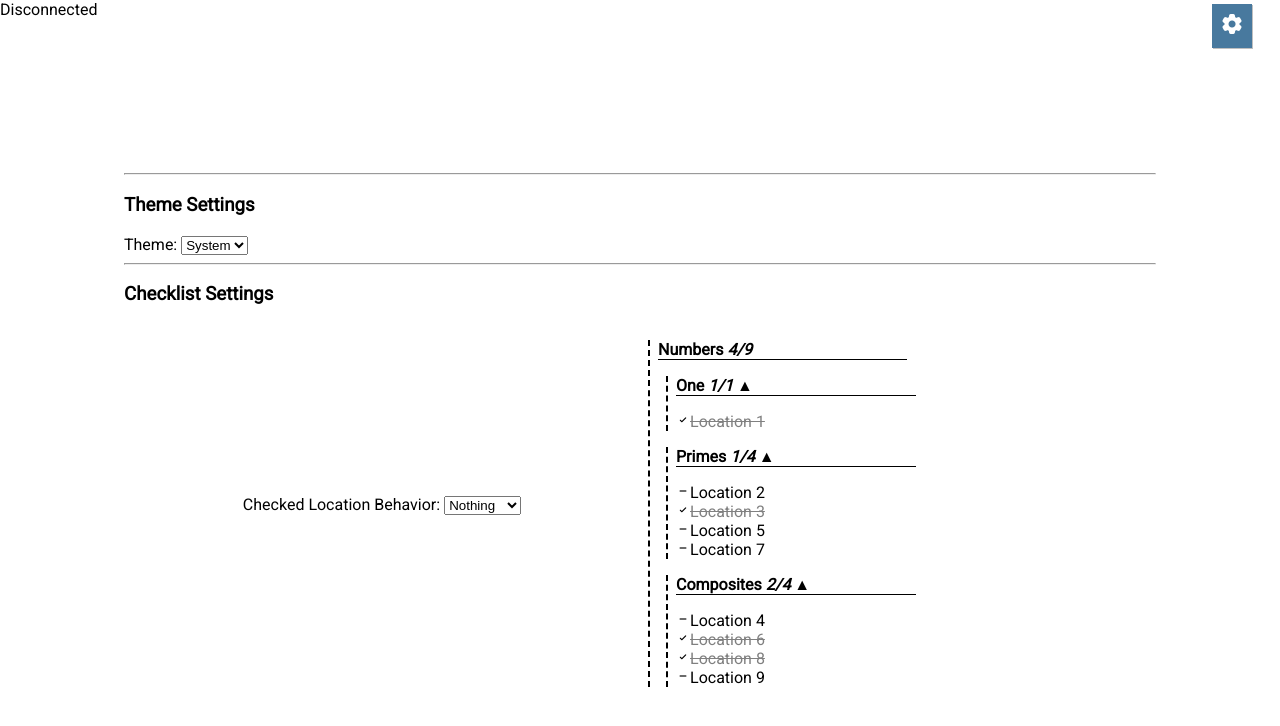
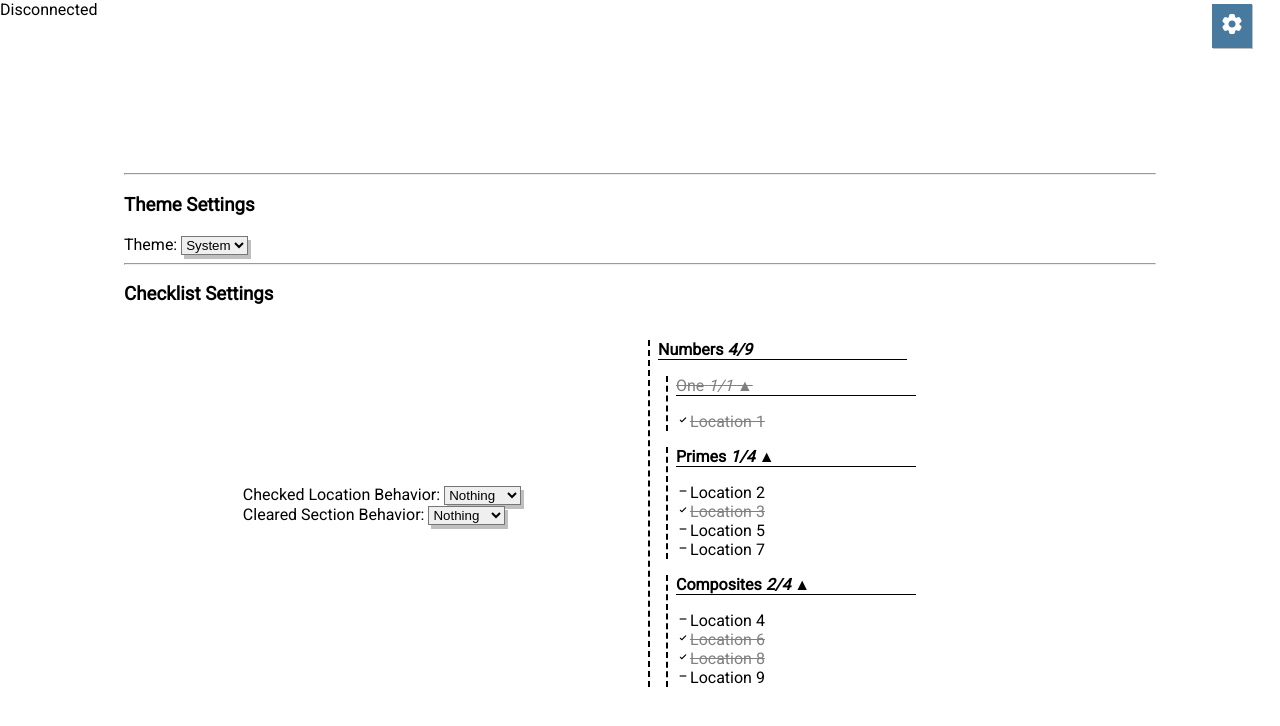
Before and after one commit to TreZc0/ap-tracker, a React (Create React App) app: page / in a window 1280 px wide. Both pictures are taken after a click on the button "settings". Shown: the top 726 px of the page. Built offline with nearby package versions, Linux system fonts and the light colour scheme; the HTML template or start-up script is replaced by a standard one; what archipelago.js would draw is missing.

Commit message:
Added option to change cleared section behavior, removed empty sections

```diff
--- a/src/components/OptionsScreen.js
+++ b/src/components/OptionsScreen.js
@@ -53,6 +53,9 @@ mockGroupManager.loadGroups({
     composite: {
         checks: ["Location 4", "Location 6", "Location 8", "Location 9"],
     },
+    tens: {
+        checks: [],
+    },
 });
 
 mockSectionManager.setConfiguration({
@@ -62,7 +65,7 @@ mockSectionManager.setConfiguration({
             type: null,
             groupKey: null,
             theme: "default",
-            children: ["one", "primes", "composites"],
+            children: ["one", "primes", "composites", "tens"],
         },
         one: {
             title: "One",
@@ -82,6 +85,13 @@ mockSectionManager.setConfiguration({
             title: "Composites",
             type: null,
             groupKey: "composite",
+            theme: "default",
+            children: null,
+        },
+        tens: {
+            title: "Tens",
+            type: null,
+            groupKey: "tens",
             theme: "default",
             children: null,
         },
@@ -105,6 +115,11 @@ const OptionsScreen = () => {
         "checkedLocationBehavior",
         "global"
     );
+    const clearedSectionBehavior = useOption(
+        optionManager,
+        "clearedSectionBehavior",
+        "global"
+    );
     const themeValue = useOption(optionManager, "theme", "global");
 
     return (
@@ -122,6 +137,7 @@ const OptionsScreen = () => {
                                         Theme:{" "}
                                     </label>
                                     <select
+                                        className="interactive"
                                         id={"global_theme"}
                                         value={themeValue ?? "system"}
                                         onChange={(event) => {
@@ -162,6 +178,7 @@ const OptionsScreen = () => {
                                                         Behavior:{" "}
                                                     </label>
                                                     <select
+                                                        className="interactive"
                                                         id={
                                                             "checked_location_behavior"
                                                         }
@@ -176,6 +193,50 @@ const OptionsScreen = () => {
                                                             if (value) {
                                                                 optionManager.setOptionValue(
                                                                     "checkedLocationBehavior",
+                                                                    "global",
+                                                                    value
+                                                                );
+                                                                optionManager.saveScope(
+                                                                    "global"
+                                                                );
+                                                            }
+                                                        }}
+                                                    >
+                                                        <option value="nothing">
+                                                            Nothing
+                                                        </option>
+                                                        <option value="separate">
+                                                            Separate
+                                                        </option>
+                                                        <option value="hide">
+                                                            Hide
+                                                        </option>
+                                                    </select>
+                                                    <br/>
+                                                    <label
+                                                        htmlFor={
+                                                            "cleared_section_behavior"
+                                                        }
+                                                    >
+                                                        Cleared Section
+                                                        Behavior:{" "}
+                                                    </label>
+                                                    <select
+                                                        className="interactive"
+                                                        id={
+                                                            "cleared_section_behavior"
+                                                        }
+                                                        value={
+                                                            clearedSectionBehavior ??
+                                                            "nothing"
+                                                        }
+                                                        onChange={(event) => {
+                                                            const value =
+                                                                event.target
+                                                                    .value;
+                                                            if (value) {
+                                                                optionManager.setOptionValue(
+                                                                    "clearedSectionBehavior",
                                                                     "global",
                                                                     value
                                                                 );
--- a/src/components/sectionComponents/SectionView.js
+++ b/src/components/sectionComponents/SectionView.js
@@ -25,7 +25,9 @@ import useOption from "../../hooks/optionHook";
  */
 const SectionView = ({ name, context, startOpen }) => {
     const isClosable = name !== "root";
-    const [isOpen, setIsOpen] = useState(isClosable ? (startOpen ?? false) : true);
+    const [isOpen, setIsOpen] = useState(
+        isClosable ? startOpen ?? false : true
+    );
     const serviceContext = useContext(ServiceContext);
     const sectionManager = serviceContext.sectionManager;
     const tagManager = serviceContext.tagManager;
@@ -59,11 +61,27 @@ const SectionView = ({ name, context, startOpen }) => {
     );
     const checkedLocationBehavior = checkedLocationBehavior_ ?? "nothing";
 
+    const clearedSectionBehavior_ = useOption(
+        optionManager,
+        "clearedSectionBehavior",
+        "global"
+    );
+    const clearedSectionBehavior = clearedSectionBehavior_ ?? "nothing";
+
     return (
+        <>
+            {section?.checkReport.exist.size === 0 ? (
+                <></> // Hide empty sections
+            ) : (
                 <div style={style}>
                     <h3
                         style={{ cursor: isClosable ? "pointer" : "default" }}
-                className={"section_title"}
+                        className={`section_title ${
+                            section?.checkReport.checked.size ===
+                            section?.checkReport.exist.size
+                                ? "checked"
+                                : ""
+                        }`}
                         onClick={() => {
                             if (isClosable) {
                                 setIsOpen(!isOpen);
@@ -94,8 +112,9 @@ const SectionView = ({ name, context, startOpen }) => {
                                         {values.size}
                                         {counterType?.showTotal &&
                                             `/${
-                                        section?.checkReport.tagTotals.get(id)
-                                            ?.size ?? 0
+                                                section?.checkReport.tagTotals.get(
+                                                    id
+                                                )?.size ?? 0
                                             }`}
                                     </i>
                                 );
@@ -110,8 +129,12 @@ const SectionView = ({ name, context, startOpen }) => {
                                     (check) =>
                                         check &&
                                         (!section?.checks.get(check)?.checked ||
-                                    checkedLocationBehavior === "nothing") && (
-                                    <CheckView check={check} key={check} />
+                                            checkedLocationBehavior ===
+                                                "nothing") && (
+                                            <CheckView
+                                                check={check}
+                                                key={check}
+                                            />
                                         )
                                 )}
                             </div>
@@ -120,27 +143,73 @@ const SectionView = ({ name, context, startOpen }) => {
                                     {[...(section?.checks.keys() ?? [])].map(
                                         (check) =>
                                             check &&
-                                    section?.checks.get(check)?.checked && (
-                                        <CheckView check={check} key={check} />
+                                            section?.checks.get(check)
+                                                ?.checked && (
+                                                <CheckView
+                                                    check={check}
+                                                    key={check}
+                                                />
                                             )
                                     )}
                                 </div>
                             )}
                             {section?.children &&
-                        section.children.map(
-                            (child) =>
-                                child && (
+                                section.children.map((childName) => {
+                                    let child =
+                                        sectionManager.getSectionStatus(
+                                            childName
+                                        );
+                                    if (
+                                        child &&
+                                        (clearedSectionBehavior === "nothing" ||
+                                            ((clearedSectionBehavior ===
+                                                "hide" ||
+                                                clearedSectionBehavior ===
+                                                    "separate") &&
+                                                child.checkReport.checked
+                                                    .size !==
+                                                    child.checkReport.exist
+                                                        .size))
+                                    ) {
+                                        return (
                                             <SectionView
-                                        name={child}
+                                                name={childName}
                                                 context={context}
-                                        key={child}
+                                                key={childName}
                                                 startOpen={startOpen}
                                             />
-                                )
-                        )}
+                                        );
+                                    }
+                                    return <></>;
+                                })}
+                            {clearedSectionBehavior === "separate" &&
+                                section?.children &&
+                                section.children.map((childName) => {
+                                    let child =
+                                        sectionManager.getSectionStatus(
+                                            childName
+                                        );
+                                    if (
+                                        child &&
+                                        child.checkReport.checked.size ===
+                                            child.checkReport.exist.size
+                                    ) {
+                                        return (
+                                            <SectionView
+                                                name={childName}
+                                                context={context}
+                                                key={childName}
+                                                startOpen={startOpen}
+                                            />
+                                        );
+                                    }
+                                    return <></>;
+                                })}
                         </>
                     )}
                 </div>
+            )}
+        </>
     );
 };
 
--- a/src/index.css
+++ b/src/index.css
@@ -65,7 +65,7 @@ body {
     font-size: medium;
 }
 
-.section_check.checked {
+.section_check.checked, .section_title.checked {
     color: grey;
     text-decoration: line-through;
     list-style-type: none;
```
Lines whose indentation alone changed are shown as unchanged.
